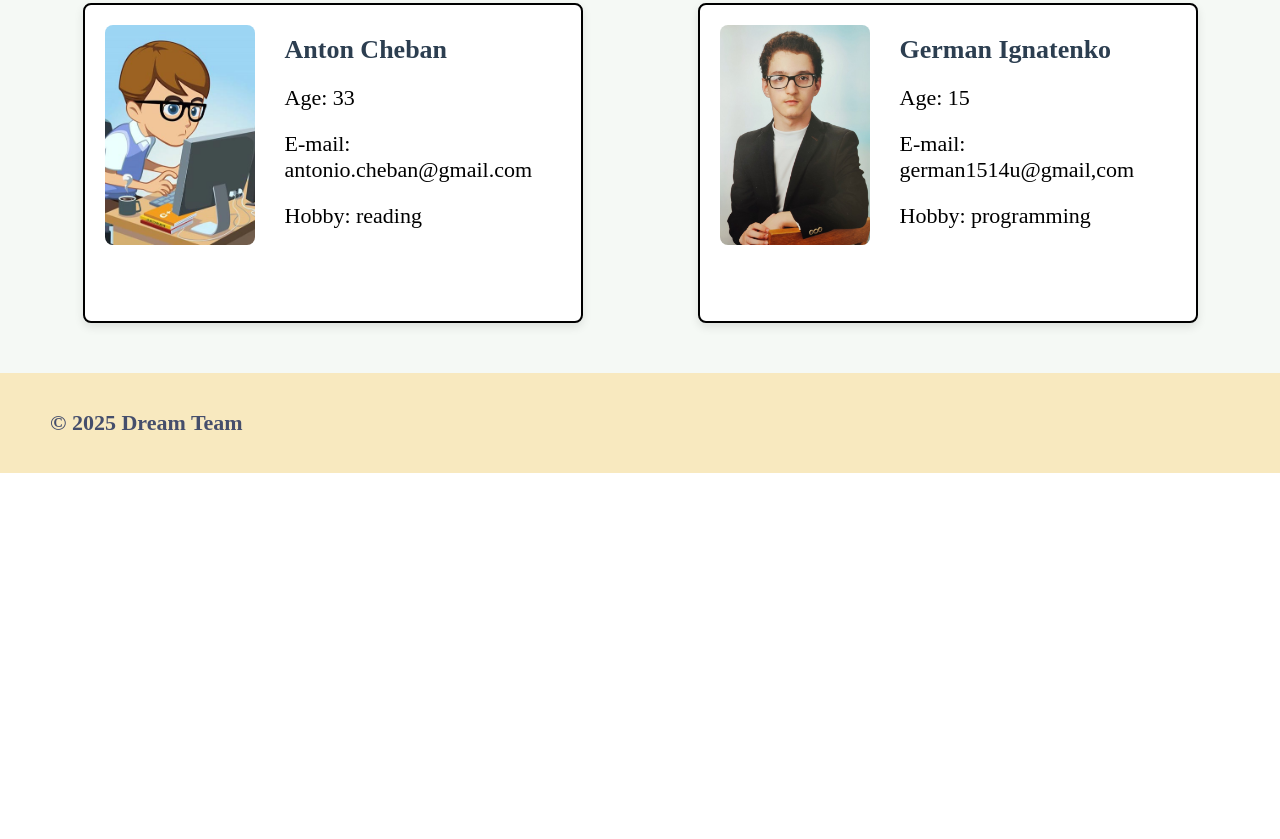
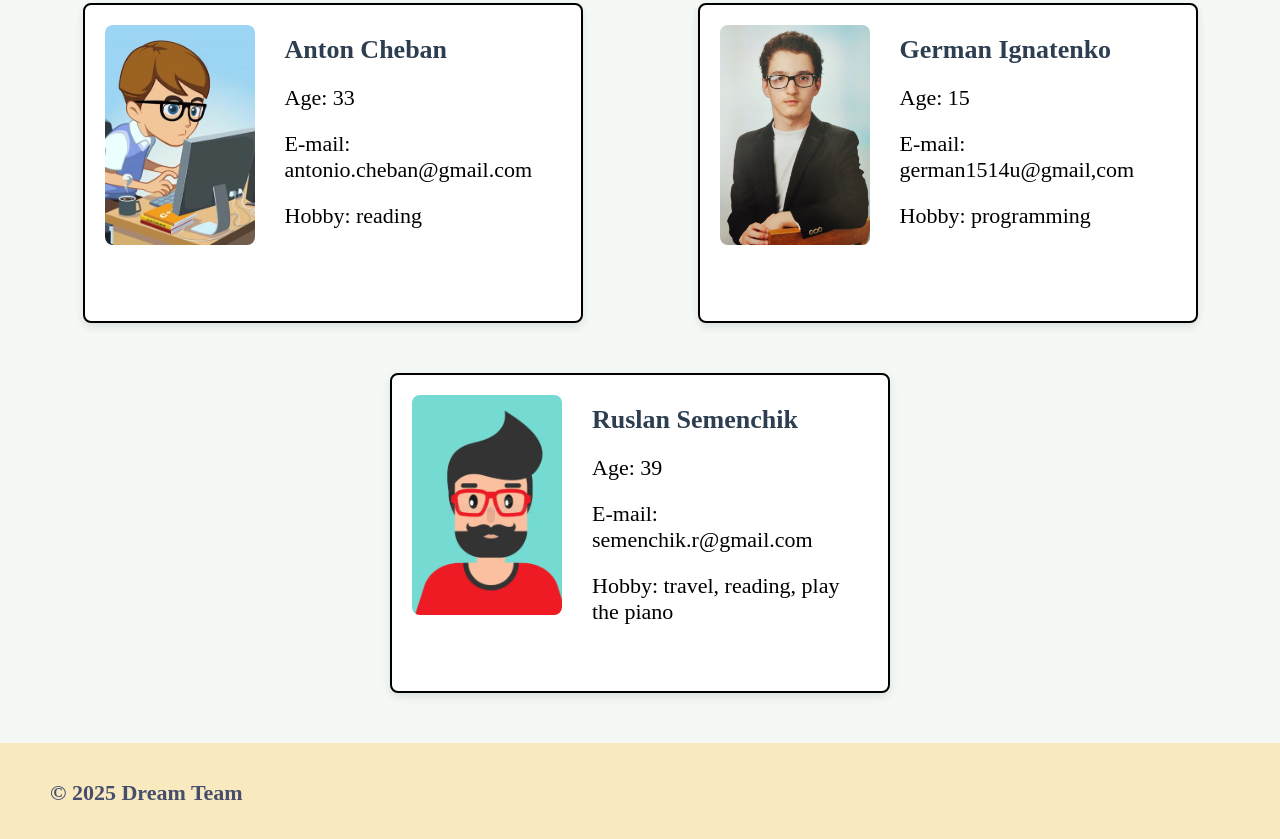
Before and after one commit to OlgaDombrovskaya/Git_Team_work, a plain HTML site: page index.html in a window 1280 px wide. Shown: the part 517-1356 px from the top of the page. Before the commit the page ends 990 px from the top, so only its background shows below. Drawn offline with Linux system fonts and the light colour scheme.

Commit message:
add Ruslans card

```diff
--- a/index.html
+++ b/index.html
@@ -50,6 +50,15 @@
             <p>Hobby: programming</p>
           </div>
         </div>
+        <div class="card">
+          <img class="cardImage" src="./assets/ruslan_foto.png" alt="Foto Ruslan" />
+          <div class="cardText">
+            <h3>Ruslan Semenchik</h3>
+            <p>Age: 39</p>
+            <p>E-mail: semenchik.r@gmail.com</p>
+            <p>Hobby: travel, reading, play the piano </p>
+          </div>
+        </div>
       </main>
       <footer>
         <p>© 2025 Dream Team</p>
```
Also changed, not shown: assets/ruslan_foto.png (added).
